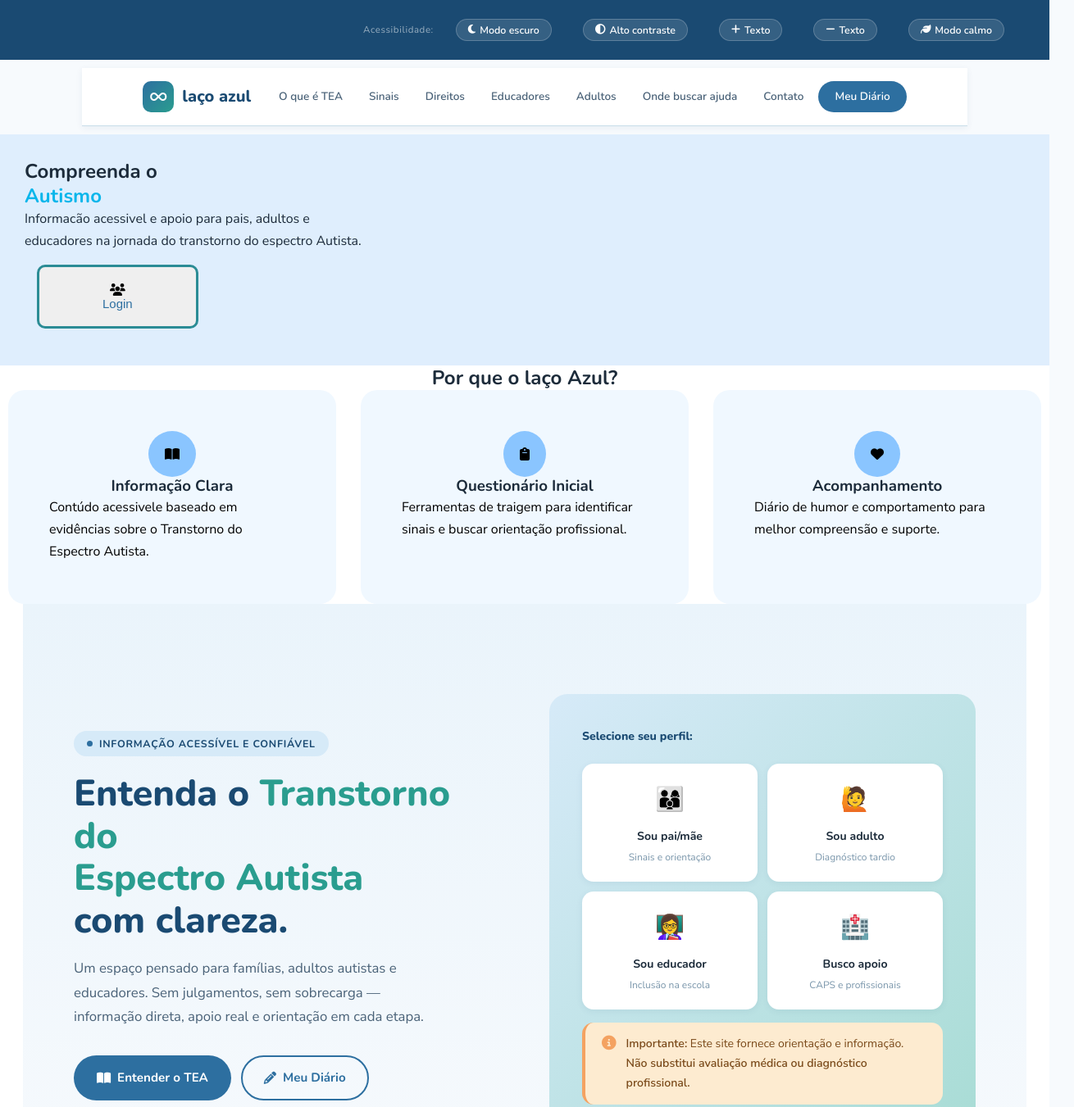
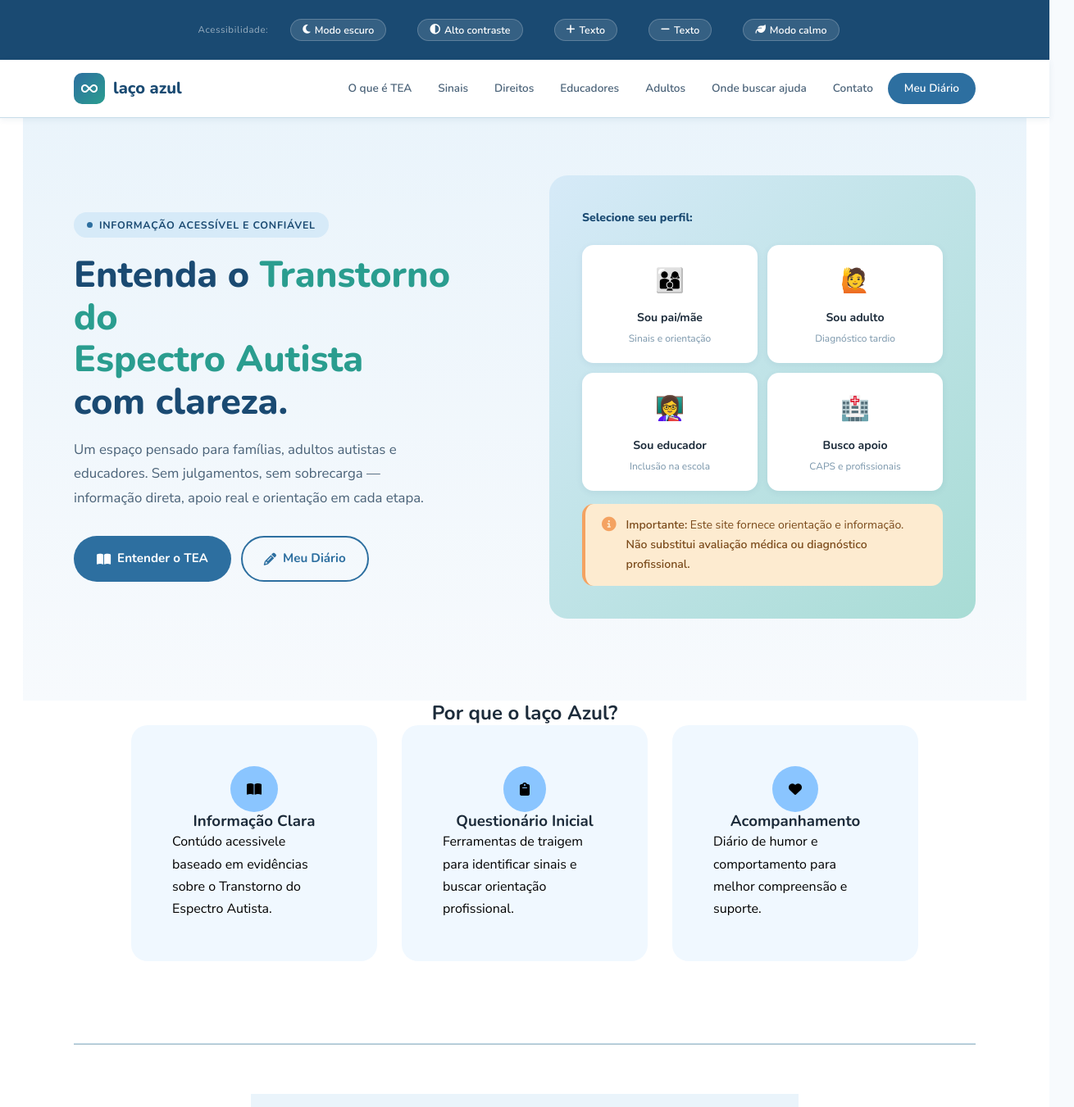
Before and after one commit to dani567-wq/projeto_autismo_back, a plain HTML site: page atismo_dois/index.html in a window 1280 px wide. Shown: the top 1351 px of the page at 82% size, 1310 px wide, since content can reach past the window. Drawn offline with nearby package versions, Linux system fonts and the light colour scheme.

Commit message:
mudaças sutis
mudanças sugeridas por lucas

```diff
--- a/atismo_dois/index.html
+++ b/atismo_dois/index.html
@@ -13,10 +13,6 @@
 </head>
 
 <body>
-
-<!-- Skip link for accessibility -->
-<a href="#main" class="skip-link">Ir para o conteúdo principal</a>
-
 <!-- ACCESSIBILITY BAR -->
 <div class="a11y-bar" role="toolbar" aria-label="Ferramentas de acessibilidade">
   <span>Acessibilidade:</span>
@@ -71,48 +67,11 @@
   </nav>
 </header>
 
-    <section class="sec1">
-        <div class="primaria">
-        <h1>Compreenda o <br><span class="distaque">Autismo</span></h1>
 
-        <p>Informacão acessivel e apoio para pais, adultos e <br> educadores na jornada do transtorno do espectro
-            Autista.</p>
-
-        <div class="user">
-            <button onclick="window.location.href='login.html'"><i class="fa-solid fa-users"></i><a href="login.html"> Login</a> </button>
-
-        </div>
-                </div>
-            <div class="ciranda">
-                <img src="ciranda-roda-criancas-brincando-removebg-preview.png" alt="">
-            </div>
-    </section>
 
     <main id="main">
-        <h2>Por que o laço Azul?</h2>
 
-         <div class="geral">
-            <div class="ic">
-                <i class="fa-solid fa-book-open icon"></i>
-                <h3>Informação Clara</h3>
-                <p>Contúdo acessivele baseado em evidências sobre o Transtorno do Espectro Autista.</p>
-            </div>
-
-            <div class="qi">
-                <i class="fa-solid fa-clipboard icon" ></i>
-                <h3>Questionário Inicial</h3>
-                <p>Ferramentas de traigem para identificar sinais e buscar orientação profissional.</p>
-            </div>
-            <div class="Aa">
-                <i class="fa-solid fa-heart icon" ></i>
-                <h3>Acompanhamento</h3>
-                <p>Diário de humor e comportamento para melhor compreensão e suporte.</p>
-            </div>
-
-        </div>
-
-  <!-- ── HERO (perfil) ── -->
-  <section style="background: linear-gradient(180deg, var(--blue-ghost) 0%, var(--bg) 100%);" aria-labelledby="hero-title">
+ <section style="background: linear-gradient(180deg, var(--blue-ghost) 0%, var(--bg) 100%);" aria-labelledby="hero-title">
     <div class="hero">
       <div>
         <div class="hero-badge"><span class="dot" aria-hidden="true"></span>Informação acessível e confiável</div>
@@ -158,6 +117,29 @@
       </div>
     </div>
   </section>
+
+  <h2>Por que o laço Azul?</h2>
+      <div class="geral">
+        <div class="ic">
+                <i class="fa-solid fa-book-open icon"></i>
+                <h3>Informação Clara</h3>
+                <p>Contúdo acessivele baseado em evidências sobre o Transtorno do Espectro Autista.</p>
+            </div>
+            <div class="qi">
+                <i class="fa-solid fa-clipboard icon" ></i>
+                <h3>Questionário Inicial</h3>
+                <p>Ferramentas de traigem para identificar sinais e buscar orientação profissional.</p>
+            </div>
+            <div class="Aa">
+                <i class="fa-solid fa-heart icon" ></i>
+                <h3>Acompanhamento</h3>
+                <p>Diário de humor e comportamento para melhor compreensão e suporte.</p>
+            </div>
+
+        </div>
+
+  <!-- ── HERO (perfil) ── -->
+
 
 
 
@@ -441,7 +423,6 @@
 
   <hr class="divider"/>
 
-  <hr class="divider"/>
 
   <!-- ── ONDE BUSCAR AJUDA ── -->
   <div class="bg-soft">
@@ -510,8 +491,8 @@
           <label for="c-nome">Nome completo</label>
           <input type="text" id="c-nome" placeholder="Seu nome" autocomplete="name"/>
         </div>
-        <div style="display:grid;grid-template-columns:1fr 1fr;gap:16px;">
-          <div class="form-field">
+        <div style="display:grid;grid: template columns 12px0px 1fr;gap:16px;">
+            <div class="form-field">
             <label for="c-idade">Idade</label>
             <input type="number" id="c-idade" placeholder="Ex: 35" min="0" max="120"/>
           </div>
@@ -628,7 +609,8 @@
     </div>
     </div>
 <hr>
-<br>2026 Laço Azul. Todos os direitos reservados.
+<hr>
+<p style="text-align:center;">2026 Laço Azul. Todos os direitos reservados.</p>
 </footer>
 
 <script>
--- a/atismo_dois/inicio.css
+++ b/atismo_dois/inicio.css
@@ -14,12 +14,10 @@
         }
 
         header {
-
-            color: rgb(3, 2, 2);
-
-            display: flex;
-            justify-content: space-between;
-           margin: 10px 100px 10px 100px;
+  position: sticky; top: 0; z-index: 200;
+  background: var(--surface);
+  border-bottom: 1px solid var(--border);
+  box-shadow: var(--shadow-sm);
 
 
 }
@@ -62,18 +60,20 @@ background-color: rgb();
             color: rgb(0, 0, 0);
             transform: scale(1.15);
         }
-
-
 .geral{
     display: flex;
-        justify-content: space-around;
-        margin-left: 300px;
-        margin-right: 300px;
+    justify-content: center;
+    flex-wrap: wrap;
+    max-width: 1100px;
+    margin: 0 auto;
     gap: 30px;
+    margin-bottom: 40px;
 }
 .ic, .qi, .Aa {
 color: rgb(0, 0, 0);
-width: 300px;
+width: 100%;
+max-width: 300px;
+box-sizing: border-box;
 display: flex;
 flex-direction: column;
 align-items: center;
@@ -97,6 +97,7 @@ background-color: white;
  .tea{
     background-color: rgb(223, 238, 253);
     width: 100%;
+    box-sizing: border-box;
     display: flex;
     justify-content: center;
     align-items: center;
@@ -106,6 +107,7 @@ background-color: white;
  .fim{
     background-color: rgb(48, 133, 218);
     width: 100%;
+    box-sizing: border-box;
  display: flex;
          align-items: center;
 flex-direction: column;
@@ -236,7 +238,7 @@ hr{
   .a11y-bar {
   background: var(--blue-deep);
   padding: 8px 40px;
-      display: flex; align-items: center; gap: 8px; justify-content: flex-end;
+  display: flex; align-items: center; gap: 8px; justify-content: center;
   flex-wrap: wrap;
 }
     .a11y-bar span { color: rgba(255,255,255,.55); font-size: .72rem; font-family: var(--font); letter-spacing:.05em; margin-right: 4px; }
@@ -317,7 +319,7 @@ hr{
     /* ── HERO ──────────────────────────────────────────── */
     .hero {
       max-width: 1100px; margin: 0 auto;
-      padding: 80px 32px 70px;
+      padding: 40px 32px 70px;
       display: grid; grid-template-columns: 1fr 1fr;
       gap: 60px; align-items: center;
     }
@@ -402,7 +404,9 @@ hr{
 
     /* ── SECTIONS ──────────────────────────────────────── */
     .section {
-      max-width: 1100px; margin: 0 auto;
+      max-width: 1100px;
+
+      margin: 0 auto;
       padding: 70px 32px;
     }
     .section-label {
@@ -427,7 +431,8 @@ hr{
     }
 .divider {
   border: none; border-top: 1px solid var(--border);
-      margin: 0;
+  max-width: 1100px;
+  margin: 60px auto;
 }
     .bg-soft { background: var(--blue-ghost); }
     .bg-teal { background: linear-gradient(135deg, #e8f7f5 0%, var(--blue-ghost) 100%); }
```
Also changed, not shown: 1 other file. Lines whose indentation alone changed are shown as unchanged.
